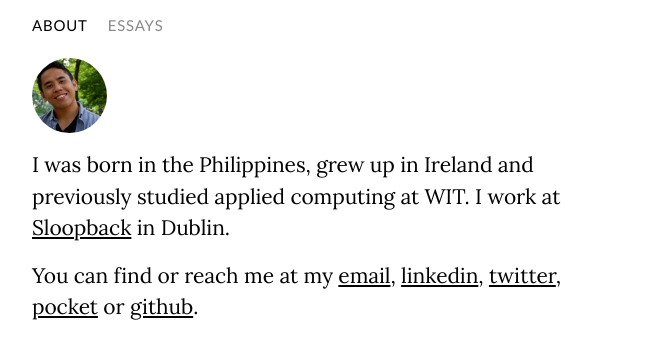
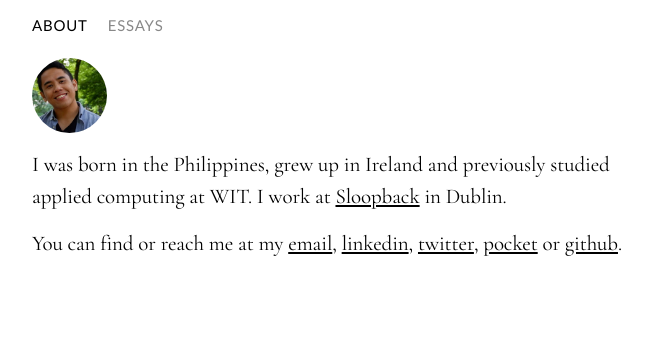
Before and after one commit to jkrclaro/jkrclaro.github.io, a React (Create React App) app: page / in a window 1280 px wide. Shown: the top 358 px of the page, without its empty margins (53-705 px from the left). Built offline with nearby package versions, Linux system fonts and the light colour scheme.

Commit message:
Update paragraph font and essays links

```diff
--- a/public/index.html
+++ b/public/index.html
@@ -26,7 +26,7 @@
     <meta name="msapplication-square310x310logo" content="mstile-310x310.png" />
     <meta charset="utf-8">
     <meta name="viewport" content="width=device-width, initial-scale=1, shrink-to-fit=no">
-    <link href="https://fonts.googleapis.com/css2?family=Lato&family=Lora&display=swap" rel="stylesheet">
+    <link href="https://fonts.googleapis.com/css2?family=Lato&family=Cormorant+Garamond&display=swap" rel="stylesheet">
     <link rel='stylesheet' href='https://stackpath.bootstrapcdn.com/bootstrap/4.3.1/css/bootstrap.min.css' integrity='sha384-ggOyR0iXCbMQv3Xipma34MD+dH/1fQ784/j6cY/iJTQUOhcWr7x9JvoRxT2MZw1T' crossorigin='anonymous'>
   </head>
   <body>
--- a/src/components/Essays.jsx
+++ b/src/components/Essays.jsx
@@ -5,7 +5,8 @@ class Essays extends React.Component {
 
     state = {
         essays: [
-            {'url': '/benjamin-franklin', 'title': 'Benjamin Franklin: An American Life'}
+            {'url': '/benjamin-franklin', 'title': 'Benjamin Franklin: An American Life', 'date': 'Jan 19, 2020'},
+            {'url': '/benjamin-franklin', 'title': 'Some long ass name here like really really long', 'date': 'Jan 19, 2020'},
         ]
     }
 
@@ -17,8 +18,13 @@ class Essays extends React.Component {
         return (
             <div id='essays'>
                 {this.state.essays.map((essay, index) =>
-                    <div key={index}>
-                        <a href={essay.url}>{essay.title}</a>
+                    <div className='row' key={index}>
+                        <div className='col-lg-2 text-lg-right'>
+                            <span>{essay.date}</span>
+                        </div>
+                        <div className='col-lg-10 my-auto'>
+                            <a href={essay.url}>{essay.title}</a>
+                        </div>
                     </div>
                 )}
             </div>
--- a/src/components/Home.jsx
+++ b/src/components/Home.jsx
@@ -10,7 +10,7 @@ class Home extends React.Component {
     render() {
         return (
             <div className='row'>
-                <div className='col-lg-6'>
+                <div className='col-lg-7'>
                     <img className='mb-3' alt='me.png' src='/me.png' height='75' width='75' style={{borderRadius: '50%'}}></img>
                     <p>
                         I was born in the Philippines, grew up in Ireland and previously studied applied computing at WIT.
--- a/src/index.css
+++ b/src/index.css
@@ -21,7 +21,7 @@ h6 {
 }
 
 p {
-    font-family: 'Lora', serif;
+    font-family: 'Cormorant Garamond', serif;
     color: #000;
     font-size: 21px;
     letter-spacing: -0.1px;
@@ -51,6 +51,11 @@ mark:hover {
     cursor: pointer;
 }
 
-#essays {
-    font-size: 21px;
+#essays span {
+    color: #888;
 }
+#essays a {
+    font-size: 18px;
+    color: #000;
+    font-weight: 700;
+}
```
